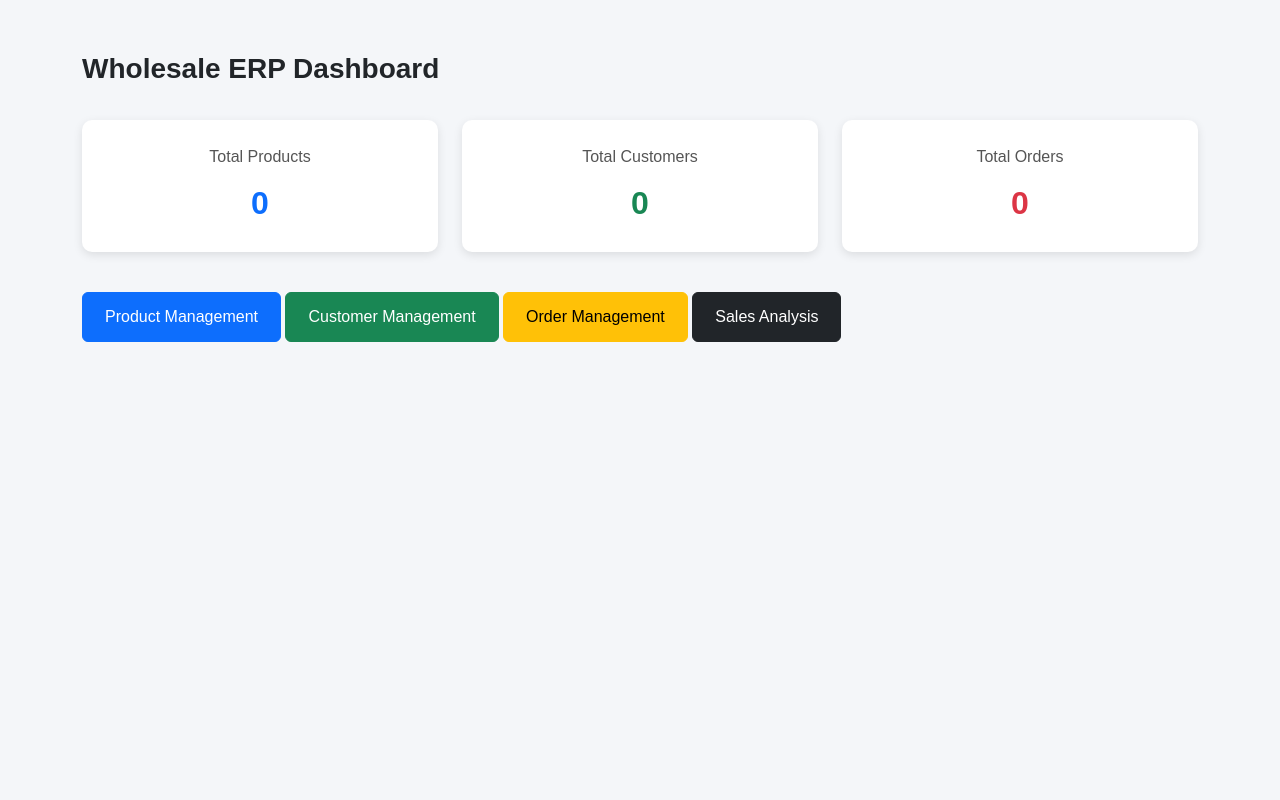
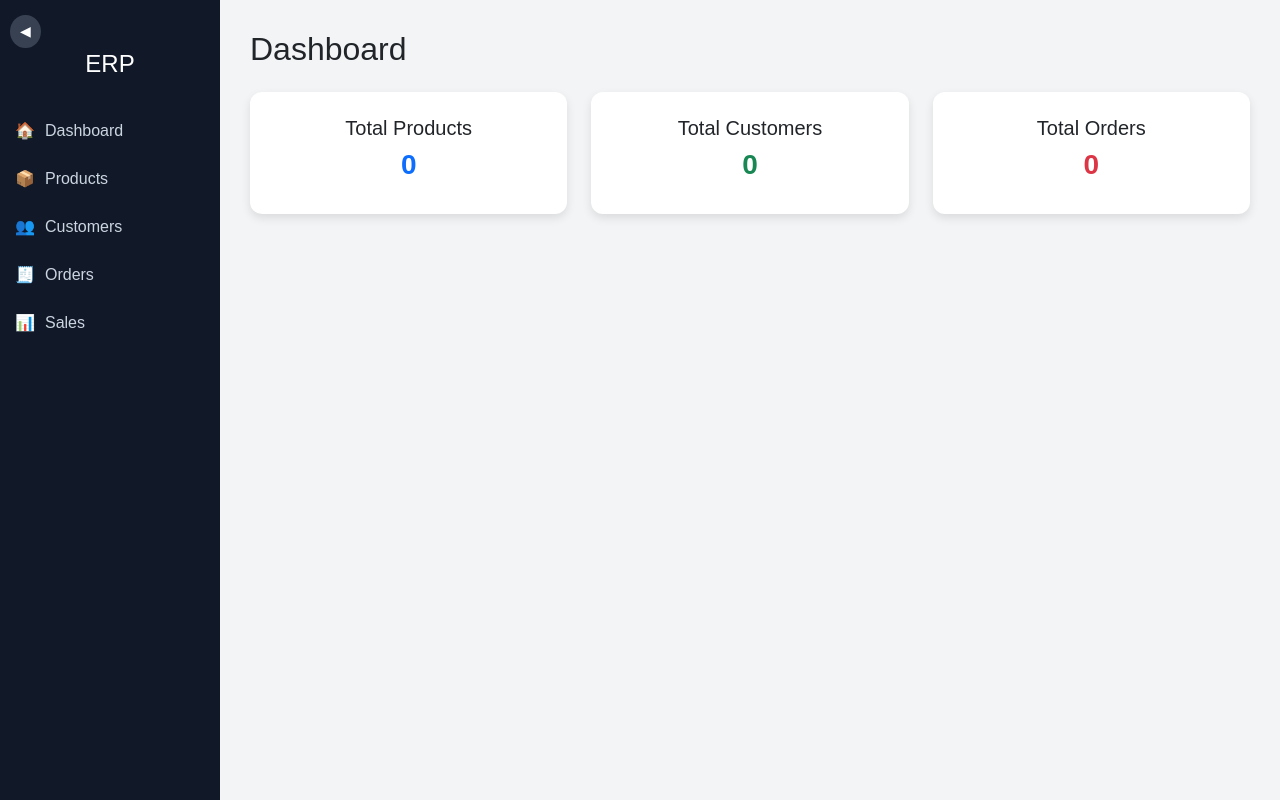
Before and after one commit to Chsurya8/wholesale_erp, a Flask app: page / in a window 1280 px wide. Run offline with Flask 3, Linux system fonts and the light colour scheme; data that the repository does not hold is empty; some libraries are stand-ins or nearby versions.

Commit message:
Update dashboard.html

```diff
--- a/templates/dashboard.html
+++ b/templates/dashboard.html
@@ -1,114 +1,163 @@
 <!DOCTYPE html>
 <html>
 <head>
-<title>Wholesale ERP Dashboard</title>
+    <title>Wholesale ERP</title>
 
-<link href="https://cdn.jsdelivr.net/npm/bootstrap@5.3.2/dist/css/bootstrap.min.css" rel="stylesheet">
+    <link href="https://cdn.jsdelivr.net/npm/bootstrap@5.3.0/dist/css/bootstrap.min.css" rel="stylesheet">
 
     <style>
-
-body{
-background:#f4f6f9;
-font-family:Arial;
+        body {
+            margin: 0;
+            font-family: Arial;
+            background: #f3f4f6;
         }
 
-.dashboard-title{
-font-size:28px;
-font-weight:600;
-margin-bottom:30px;
+        /* SIDEBAR */
+        .sidebar {
+            height: 100vh;
+            width: 220px;
+            position: fixed;
+            background-color: #111827;
+            transition: 0.3s;
         }
 
-.card-box{
-background:white;
-border-radius:10px;
-padding:25px;
-text-align:center;
-box-shadow:0 3px 10px rgba(0,0,0,0.1);
-transition:0.2s;
+        .sidebar.closed {
+            width: 70px;
         }
 
-.card-box:hover{
-transform:translateY(-5px);
+        .sidebar h4 {
+            color: white;
+            text-align: center;
+            padding: 50px 0 20px;
         }
 
-.card-title{
-font-size:16px;
-color:#555;
+        /* TOGGLE BUTTON */
+        .toggle-btn {
+            position: absolute;
+            top: 15px;
+            left: 10px;
+            background: #374151;
+            color: white;
+            border-radius: 50%;
+            padding: 6px 10px;
+            cursor: pointer;
+            font-size: 14px;
         }
 
-.card-value{
-font-size:32px;
-font-weight:bold;
-margin-top:10px;
+        /* MENU */
+        .sidebar a {
+            display: flex;
+            align-items: center;
+            color: #cbd5e1;
+            padding: 12px 15px;
+            text-decoration: none;
+            gap: 10px;
         }
 
-.btn-area{
-margin-top:40px;
+        .sidebar a:hover {
+            background-color: #374151;
+            color: white;
         }
 
-.nav-btn{
-padding:12px 22px;
-font-weight:500;
-border-radius:6px;
+        /* TEXT HIDE */
+        .text {
+            transition: 0.3s;
         }
 
+        .sidebar.closed .text {
+            display: none;
+        }
+
+        /* MAIN CONTENT */
+        .main {
+            margin-left: 220px;
+            padding: 30px;
+            transition: 0.3s;
+        }
+
+        .main.full {
+            margin-left: 70px;
+        }
+
+        /* CARDS */
+        .card {
+            border-radius: 12px;
+            box-shadow: 0px 4px 10px rgba(0,0,0,0.1);
+            border: none;
+        }
+
+        .card h3 {
+            font-weight: bold;
+        }
     </style>
 </head>
 
 <body>
 
-<div class="container mt-5">
+<!-- SIDEBAR -->
+<div id="sidebar" class="sidebar">
 
-<div class="dashboard-title">
-Wholesale ERP Dashboard
+    <div id="toggleBtn" class="toggle-btn" onclick="toggleSidebar()">◀</div>
+
+    <h4 class="text">ERP</h4>
+
+    <a href="/"><span>🏠</span> <span class="text">Dashboard</span></a>
+    <a href="/products"><span>📦</span> <span class="text">Products</span></a>
+    <a href="/customers"><span>👥</span> <span class="text">Customers</span></a>
+    <a href="/orders"><span>🧾</span> <span class="text">Orders</span></a>
+    <a href="/sales"><span>📊</span> <span class="text">Sales</span></a>
+
 </div>
+
+<!-- MAIN -->
+<div id="main" class="main">
+
+    <h2 class="mb-4">Dashboard</h2>
 
     <div class="row g-4">
 
         <div class="col-md-4">
-<div class="card-box">
-<div class="card-title">Total Products</div>
-<div class="card-value text-primary">{{ total_products }}</div>
+            <div class="card p-4 text-center">
+                <h5>Total Products</h5>
+                <h3 class="text-primary">{{ total_products }}</h3>
             </div>
         </div>
 
         <div class="col-md-4">
-<div class="card-box">
-<div class="card-title">Total Customers</div>
-<div class="card-value text-success">{{ total_customers }}</div>
+            <div class="card p-4 text-center">
+                <h5>Total Customers</h5>
+                <h3 class="text-success">{{ total_customers }}</h3>
             </div>
         </div>
 
         <div class="col-md-4">
-<div class="card-box">
-<div class="card-title">Total Orders</div>
-<div class="card-value text-danger">{{ total_orders }}</div>
+            <div class="card p-4 text-center">
+                <h5>Total Orders</h5>
+                <h3 class="text-danger">{{ total_orders }}</h3>
             </div>
         </div>
 
     </div>
 
-<div class="btn-area">
-
-<a href="/products" class="btn btn-primary nav-btn">
-Product Management
-</a>
-
-<a href="/customers" class="btn btn-success nav-btn">
-Customer Management
-</a>
-
-<a href="/orders" class="btn btn-warning nav-btn">
-Order Management
-</a>
-
-<a href="/sales" class="btn btn-dark nav-btn">
-Sales Analysis
-</a>
-
 </div>
 
-</div>
+<!-- SCRIPT -->
+<script>
+function toggleSidebar() {
+    let sidebar = document.getElementById("sidebar");
+    let main = document.getElementById("main");
+    let btn = document.getElementById("toggleBtn");
+
+    sidebar.classList.toggle("closed");
+    main.classList.toggle("full");
+
+    if (sidebar.classList.contains("closed")) {
+        btn.innerHTML = "▶";
+    } else {
+        btn.innerHTML = "◀";
+    }
+}
+</script>
 
 </body>
 </html>
```
Lines whose indentation alone changed are shown as unchanged.
